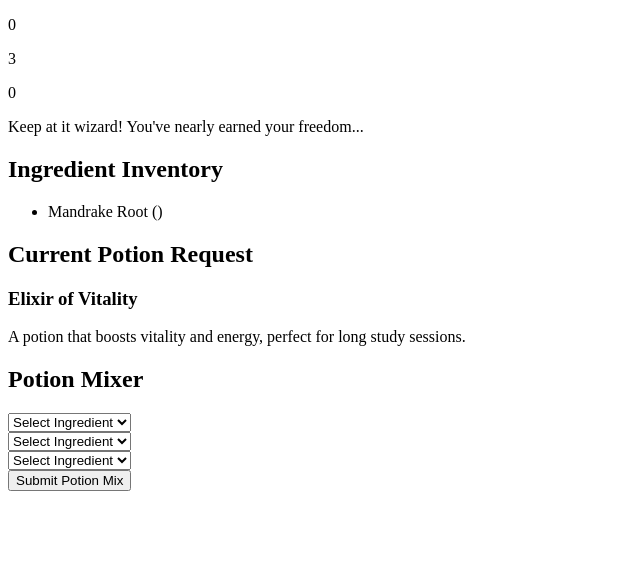
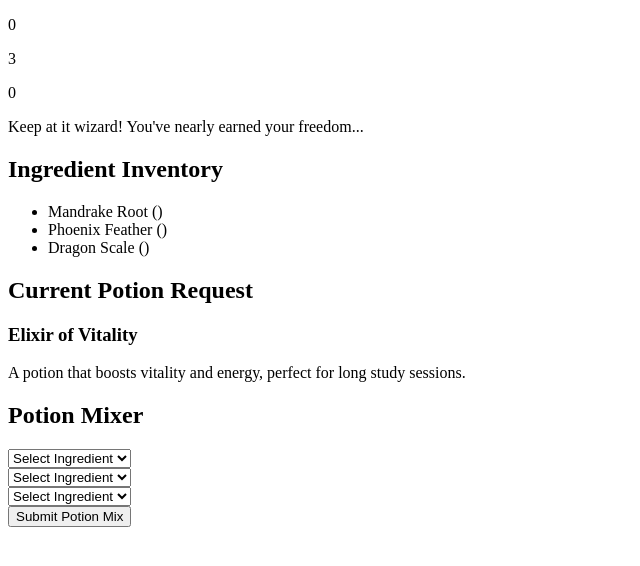
Before and after one commit to shaan-exe/atdp-potionpanic, a Vue app: page / in a window 1280 px wide. Shown: the top 566 px of the page, without its empty margins (0-640 px from the left). Built offline with nearby package versions, Linux system fonts and the light colour scheme.

Commit message:
TEST - passed request through app.vue properly - fixed blank object in ingredients array, and added handling for having less than 3 items.

```diff
--- a/src/App.vue
+++ b/src/App.vue
@@ -4,6 +4,7 @@ import FeedbackPanel from './main-components/FeedbackPanel.vue'
 import IngredientInventory from './main-components/IngredientInventory.vue'
 import RequestDisplay from './main-components/RequestDisplay.vue'
 import PotionMixer from './main-components/PotionMixer.vue'
+
 export default {
   components: {
     GameTracker,
@@ -19,7 +20,7 @@ export default {
     return {
       // the major game state variables will be stored here, like the current potion request, the player's inventory, and the current mixer state.
       gameData: {
-        currentRequest: null,
+        currentRequest: {},
         inventory: [
           {
             name: 'Mandrake Root',
@@ -27,6 +28,20 @@ export default {
             description:
               'A root known for its magical properties, often used in potions to enhance learning and memory.',
             rarity: 'common',
+          },
+          {
+            name: 'Phoenix Feather',
+            type: 'magical',
+            description:
+              'A feather from a phoenix, known for its regenerative properties and used in potions to boost vitality.',
+            rarity: 'rare',
+          },
+          {
+            name: 'Dragon Scale',
+            type: 'mineral',
+            description:
+              'A scale from a dragon, prized for its strength and used in potions to enhance physical resilience.',
+            rarity: 'legendary',
           },
         ],
         mixerState: [],
@@ -72,7 +87,7 @@ export default {
     <FeedbackPanel :feedback="gameData.feedback"></FeedbackPanel>
     <IngredientInventory :inventoryData="gameData.inventory"></IngredientInventory>
     <RequestDisplay @update-request="handleRequestChange"></RequestDisplay>
-    <PotionMixer :inventory="gameData.inventory"></PotionMixer>
+    <PotionMixer :request="gameData.currentRequest" :inventory="gameData.inventory"></PotionMixer>
   </main>
 </template>
 
--- a/src/json/ingredients.json
+++ b/src/json/ingredients.json
@@ -16,6 +16,5 @@
     "type": "mineral",
     "description": "A scale from a dragon, prized for its strength and used in potions to enhance physical resilience.",
     "rarity": "legendary"
-  },
-  {}
+  }
 ]
--- a/src/main-components/PotionMixer.vue
+++ b/src/main-components/PotionMixer.vue
@@ -19,7 +19,11 @@ export default {
       this.selectedSlots[index] = ingredient
     },
     submitMix() {
+      if (this.selectedSlots.some((ing) => !ing || !ing.name)) {
+        return
+      }
       const selectedNames = this.selectedSlots.map((ing) => ing.name).sort()
+      console.log(this.request)
       const requestNames = this.request.ingredients.map((ing) => ing.name).sort()
 
       const match = JSON.stringify(selectedNames) === JSON.stringify(requestNames)
```
